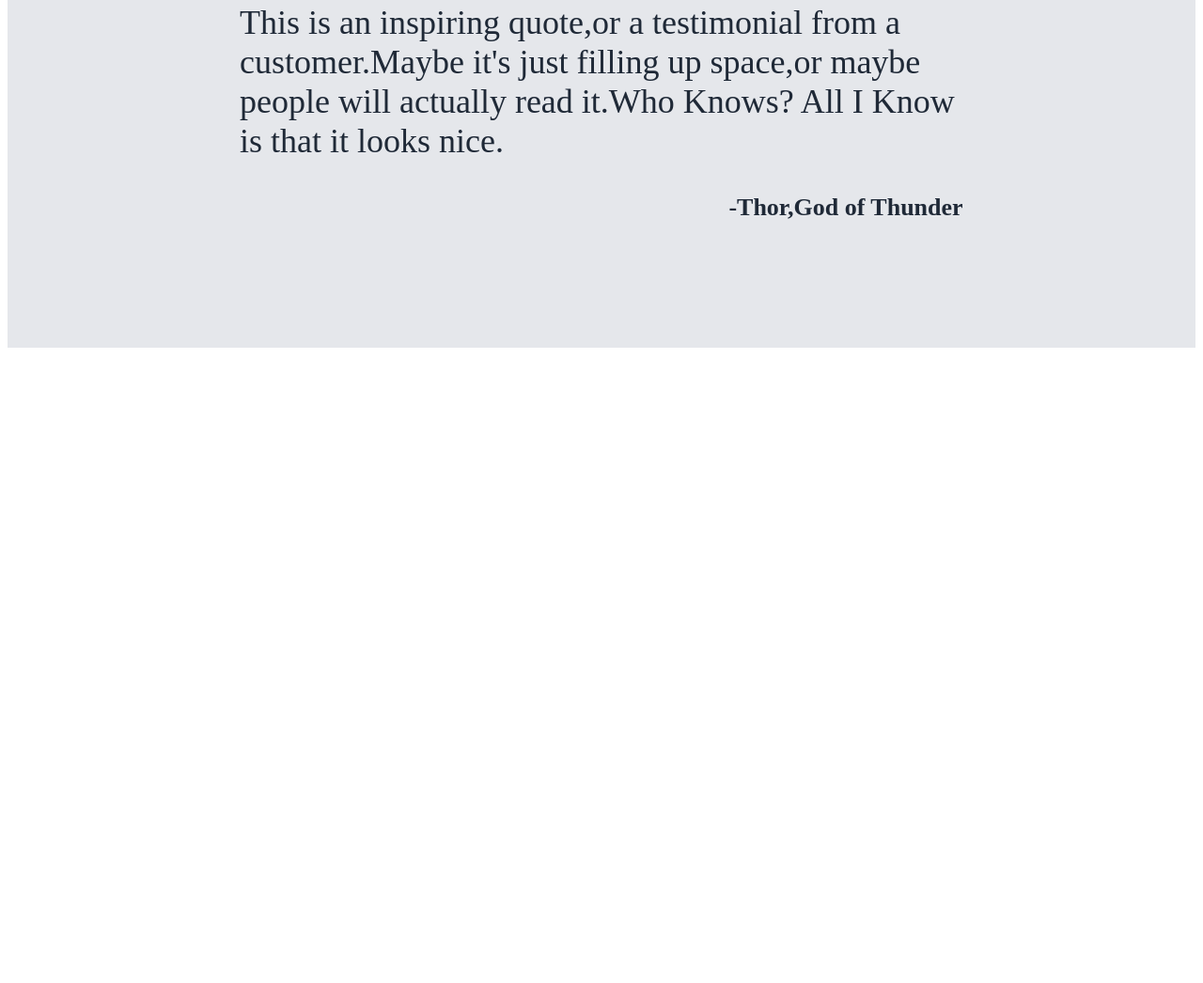
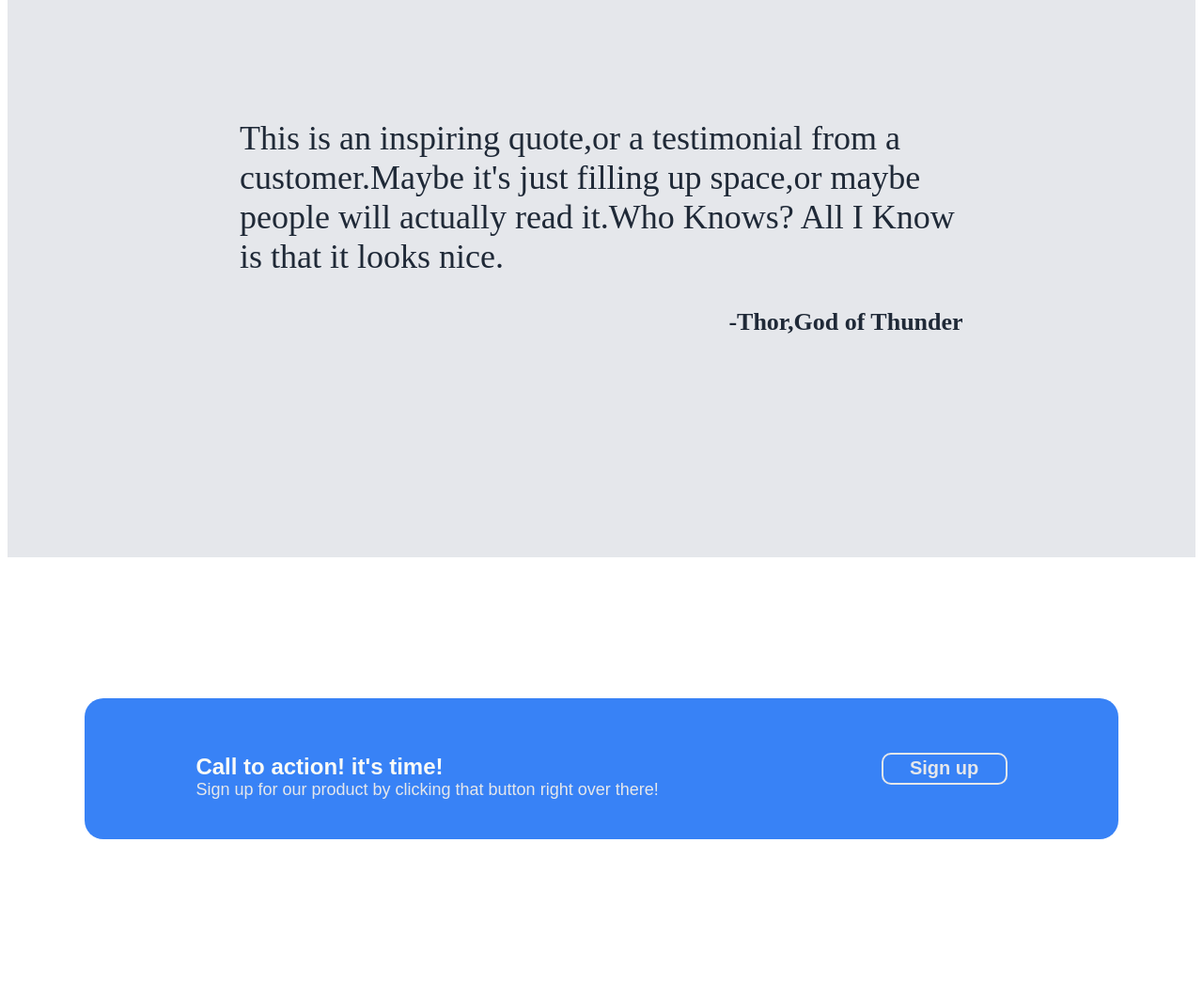
Before and after one commit to LuizMVGBarbosa/Landing-Page, a plain HTML site: page index.html in a window 1280 px wide. Shown: the part 1172-2218 px from the top of the page at 94% size. Before the commit the page ends 1550 px from the top, so only its background shows below. Drawn offline with Linux system fonts and the light colour scheme.

Commit message:
Made the bottom basic structure

```diff
--- a/index.html
+++ b/index.html
@@ -45,5 +45,15 @@
         <c>This is an inspiring quote,or a testimonial from a customer.Maybe it's just filling up space,or maybe people will actually read it.Who Knows? All I Know is that it looks nice.</c>
         <h4>-Thor,God of Thunder</h4>
       </div>
+      <div class="bottom">
+        <div class="bigbutton">
+          <div class="text adjust">
+           <h1>Call to action! it's time!</h1>
+           <text>Sign up for our product by clicking that button right over there!</text>
+          </div>
+          <div class="buttonadjust">
+           <a class='button02'href="#">Sign up</a>
+          </div>
+      </div>
 </body>
 </html>
--- a/style.css
+++ b/style.css
@@ -14,6 +14,7 @@ body{
 h1{
     color: #F9FAF8;
     font-size: 24px;
+    margin-bottom: 0%;
 }
 ul{
     list-style: none;
@@ -48,7 +49,7 @@ text{
     display: block;
     font-size: 18px;
     color: #E5E7EB;
-    margin: 0px auto;
+    margin: 0px auto ;
 
 }
 h2{
@@ -85,11 +86,13 @@ h3{
     font-weight: 900;
     color: #1F2937;
     text-align: center;
+    padding-top: 30px;
 
 }
 .middle{
     display: flex;
     justify-content: center;
+
 }
  p{
     text-align: center;
@@ -111,11 +114,12 @@ h3{
         margin: 30px 20px 30px 20px;
     }
     .bottom-middle{
-        padding: 100px;
+        padding: 200px;
         background-color: #E5E7EB;
         color: #1F2937;
         font-size: 36px;
-        font-family: italic light ;
+        font-family: italic ;
+        font-weight: lighter;
          display: flex;
         flex-direction: column;
         justify-content: center;
@@ -132,3 +136,38 @@ h3{
         font-weight: 900;
         padding-left: 520px;
     }
+    .bottom{
+        display: flex;
+        justify-content: center;
+        align-items: center;
+    }
+    .bigbutton{
+        display:flex;
+        justify-content: space-around;
+        align-items: center;
+        background-color: #3882f6;
+        width: 1100px;
+        height: 150px;
+        margin:150px auto;
+        border-radius: 20px;
+    }
+    .textadjust{
+        display: flex;
+        flex-direction: column;
+        padding-bottom: 60px;
+    }
+     .buttonadjust{
+        border-color: #F9FAF8;
+    }
+    .button02{
+        display: flex;
+        justify-content: center;
+        align-items: center;
+        width: 130px;
+        height: 30px;
+        font-size: 20px;
+        font-weight: 900;
+        border-radius: 10px;
+        border-color: #F9FAF8;
+        border: 2px solid;
+      }
```
